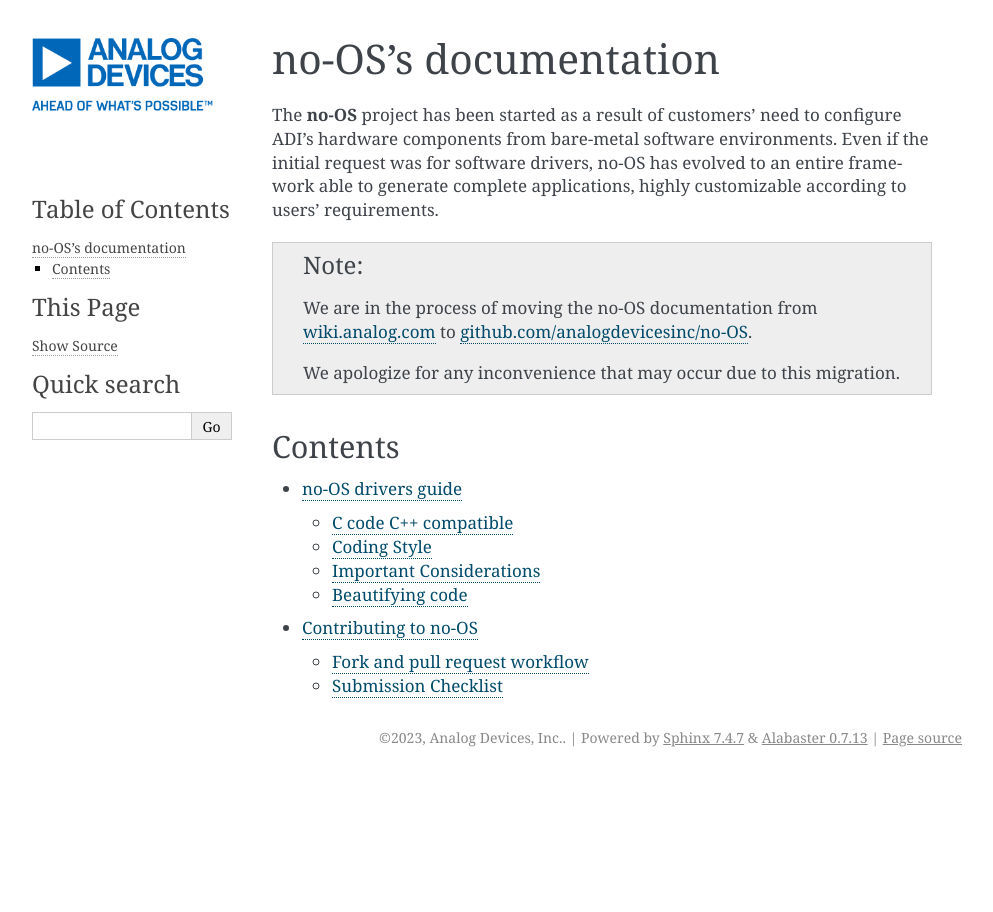
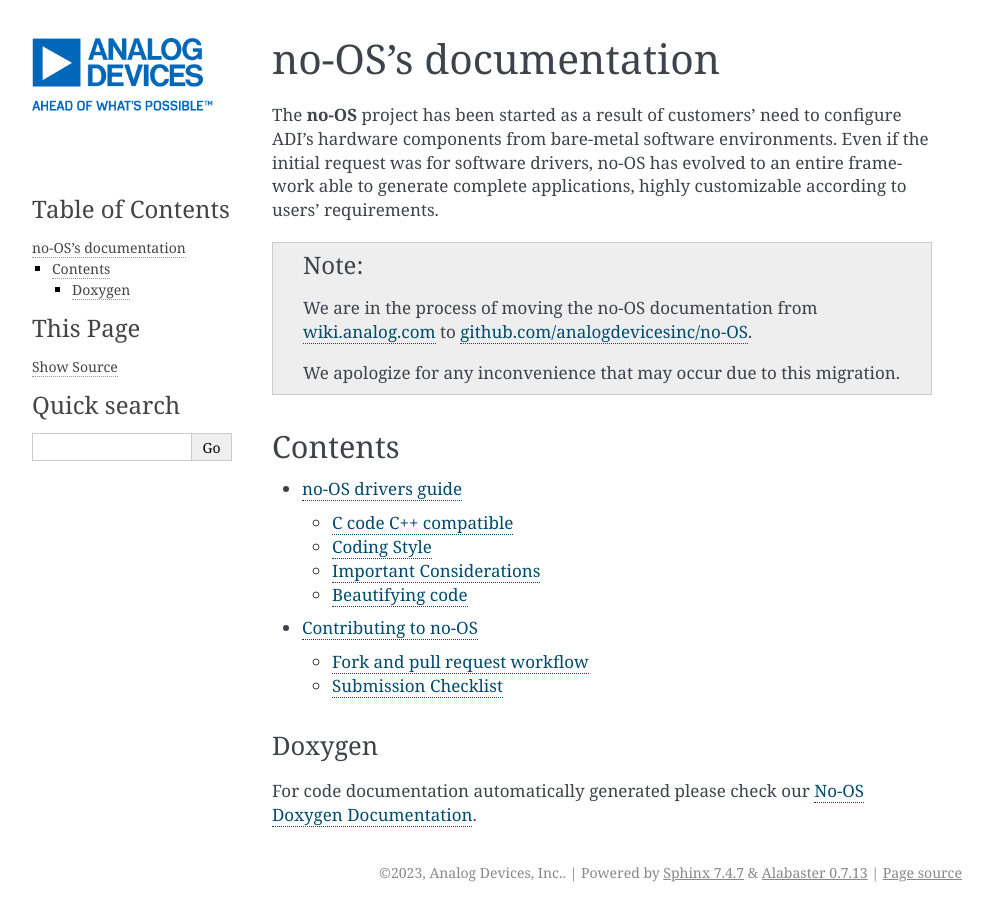
Before and after one commit to CiprianRegus/no-OS-core, a Sphinx documentation site: the page built from doc/sphinx/source/index.rst, in a window 1280 px wide. Shown: the whole page, without its empty margins (148-1141 px from the left). Built offline with Sphinx 7.4.7, drawn with Linux system fonts in a browser that asks for light colours.

Commit message:
doc: shpinx: add doxygen section
Add section with link to the Doxygen generated Github pages.

Signed-off-by: Antoniu Miclaus <antoniu.miclaus@analog.com>

```diff
--- a/doc/sphinx/source/index.rst
+++ b/doc/sphinx/source/index.rst
@@ -24,3 +24,8 @@ Contents
 
    drivers_guide
    contributing
+
+Doxygen
+~~~~~~~
+
+For code documentation automatically generated please check our `No-OS Doxygen Documentation <https://analogdevicesinc.github.io/no-OS/doxygen>`_.
```
